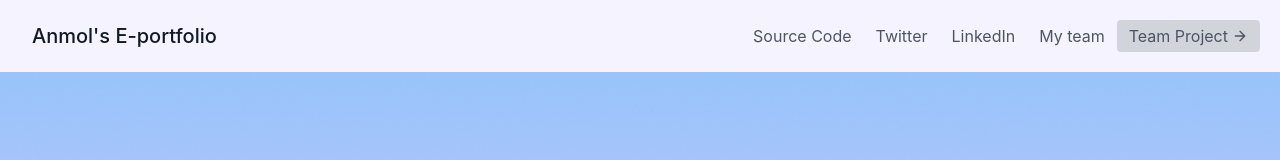
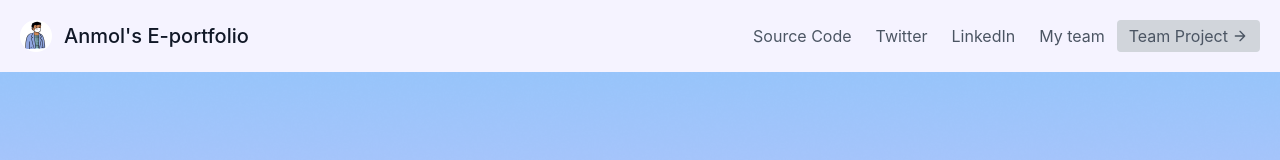
Before and after one commit to anmol-gh/e-portfolio, a React (Create React App) app: page / in a window 1280 px wide. Shown: the top 160 px of the page. Built offline with nearby package versions, Linux system fonts and the light colour scheme.

Commit message:
fixed navbar

```diff
--- a/src/components/navbar.jsx
+++ b/src/components/navbar.jsx
@@ -1,7 +1,8 @@
+import anmol from "./static/anmol 1.png";
 const Navbar = () => {
   return (
-    <header className="text-gray-600 body-font">
-      <div className="w-full bg-purple-50 container mx-auto flex flex-wrap p-5 flex-col md:flex-row items-center">
+    <header className="w-full text-gray-600 body-font">
+      <div className="bg-purple-50 flex flex-wrap p-5 flex-col md:flex-row items-center">
         <a
           className="flex title-font font-medium items-center text-gray-900 mb-4 md:mb-0"
           href="/"
@@ -18,6 +19,7 @@ const Navbar = () => {
           >
             <path d="M12 2L2 7l10 5 10-5-10-5zM2 17l10 5 10-5M2 12l10 5 10-5"></path>
           </svg> */}
+          <img src={anmol} className="h-8"></img>
           <span className="ml-3 text-xl">Anmol's E-portfolio</span>
         </a>
         <nav className="md:ml-auto flex flex-wrap items-center text-base justify-center">
```
